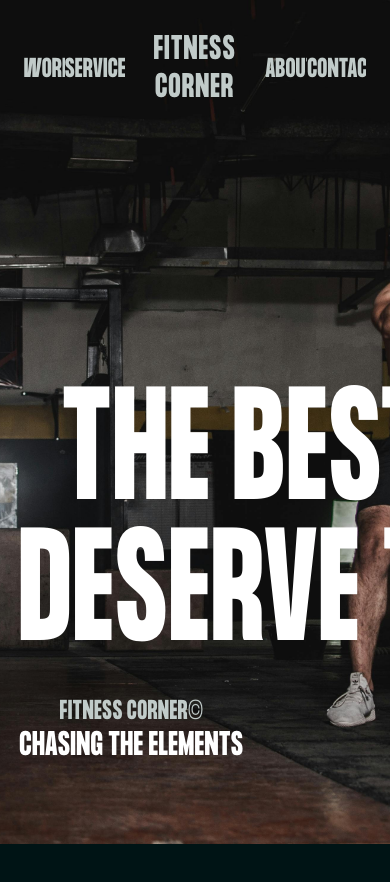
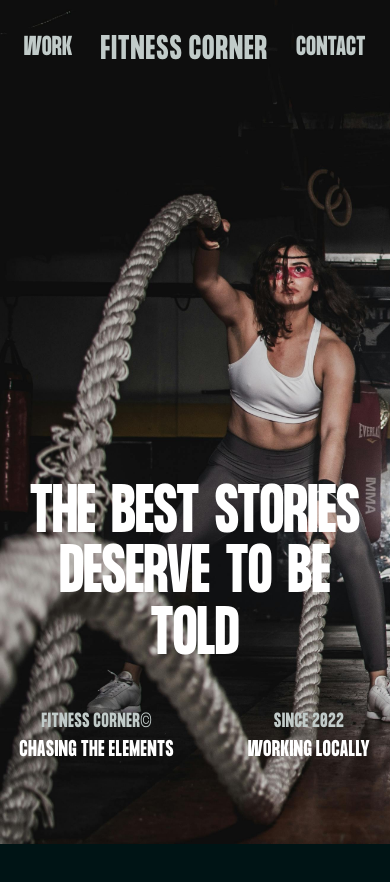
Before and after one commit to Deepson12/Gym-Website, a React (Vite) app: page / in a window 390 px wide. Shown: the top 882 px of the page. Built offline with nearby package versions, Linux system fonts and the light colour scheme.

Commit message:
feat: added text micro interactions along with responsive design

```diff
--- a/src/components/common/AnimatedText.jsx
+++ b/src/components/common/AnimatedText.jsx
@@ -4,7 +4,7 @@ import '../../styles/components.css'
 
 import gsap from 'gsap'
 
-const AnimatedText = ({content}) => {
+const AnimatedText = ({content, visible}) => {
   const textRef = useRef(null)
   const firstText = useRef(null)
 
@@ -43,12 +43,15 @@ const AnimatedText = ({content}) => {
   }
 
   return (
-    <div className='inline-block overflow-hidden h-8 cursor-pointer' onMouseEnter={handleHoverEnter} onMouseLeave={handleMouseLeave}>
+    <div className={`${visible}`}>
+
+    <div className={`inline-block overflow-hidden h-8 cursor-pointer`} onMouseEnter={handleHoverEnter} onMouseLeave={handleMouseLeave}>
         <div className='inline-flex flex-col' ref={textRef}>
             <span className='animated-text' ref={firstText}>{content}</span>
             <span className='animated-text' >{content}</span>
         </div>
     </div>
+    </div>
   )
 }
 
--- a/src/components/layout/Navbar.jsx
+++ b/src/components/layout/Navbar.jsx
@@ -8,9 +8,9 @@ const Navbar = () => {
   return (
     <nav className='fixed w-screen px-lg py-xl flex justify-between items-center z-20'>
         <AnimatedText content='Work'/>
-        <AnimatedText content='Services'/>
+        <AnimatedText content='Services' visible='hidden md:block'/>
         <h1 className='secondary-text text-text text-3xl'>Fitness Corner</h1>
-        <AnimatedText content='About'/>
+        <AnimatedText content='About' visible='hidden md:block'/>
         <AnimatedText content='Contact'/>
     </nav>
   )
--- a/src/components/sections/HeroSection.jsx
+++ b/src/components/sections/HeroSection.jsx
@@ -1,4 +1,4 @@
-import React, { useEffect, useRef } from 'react'
+import React, {  useEffect, useRef, useState } from 'react'
 import bgImg from '../../assets/img/bg-main.jpg'
 import AnimatedText from '../common/AnimatedText'
 
@@ -12,8 +12,22 @@ gsap.registerPlugin(ScrollTrigger)
 
 
 const HeroSection = () => {
+  const [scrolled, setScrolled] = useState(false)
+
+
   const titleRef = useRef(null)
   const boxRef = useRef(null)
+  const AnimTitleRef = useRef(null)
+  const AnimFirstRef = useRef(null)
+
+  const titleWord = 'The best stories <br/> deserve to be told'
+  const titleArrLength = titleWord.split(' ').length
+  const lastWord = titleWord.split(' ')[titleArrLength -1]
+  const otherWord = titleWord.split(' ').slice(0, -1);
+
+
+
+
 
   useEffect(()=>{
     let ctx = gsap.context(()=>{
@@ -26,28 +40,99 @@ const HeroSection = () => {
           scrub: 1
         }
       })
+
+
+      const handleScroll = ()=>{
+        const scrollPos = window.scrollY
+
+
+
+
+        if(scrollPos>0 && !scrolled) setScrolled(true)
+          else if(scrollPos === 0 && scrolled) setScrolled(false)
+
+
+
+      }
+
+      window.addEventListener('scroll', handleScroll)
+
+      return ()=> {
+        window.removeEventListener('scroll', handleScroll)
+      }
     })
 
 
     return ()=> ctx.revert();
-  },[])
+  },[scrolled])
+
+useEffect(() => {
+  let ctx = gsap.context(() => {
+    gsap.fromTo(
+      AnimTitleRef.current,
+      { y: scrolled ? '0%' : '-100%' },
+      {
+        y: scrolled ? '-100%' : '0%',
+        duration: 0.6,
+        ease: 'power3.inOut',
+        overwrite: 'auto',
+        delay: 0.3
+      }
+    );
+
+    gsap.fromTo(
+      AnimFirstRef.current,
+      { rotate: scrolled ? 0 : -10 },
+      {
+        rotate: scrolled ? -10 : 0,
+        duration: 0.6,
+        ease: 'power3.inOut',
+        overwrite: 'auto',
+      }, '<'
+    );
+
+
+  });
+
+  return () => ctx.revert();
+}, [scrolled]);
 
   return (
     <div ref={boxRef} className='relative font-formula h-screen overflow-hidden'>
-       <img src={bgImg} alt="" className='absolute w-full h-full object-cover'/>
+       <img src={bgImg} alt="" className='absolute w-full h-full object-cover object-[0%] md:object-center '/>
        <div className='h-full horizontal-center grid py-20 items-end w-9/10 '>
         <div>
         <h1 ref={titleRef} className='title-text text-center h-fit w-fit mx-auto'>
-          The best stories <br /> deserve to be told
+          {
+            otherWord.map((value, index)=>{
+              if(value === '<br/>'){
+                return <br key={index}/>
+              }else{
+
+                return (
+                  <div key={index} className='mx-2 md:mx-3 inline-flex'>{value}</div>
+                )
+              }
+            })
+
+
+
+          }
+          <div className='mx-2 md:mx-3  inline-flex overflow-hidden h-16 md:h-32 '>
+            <div className='inline-flex gap-1 flex-col' ref={AnimTitleRef}>
+              <div className='block leading-16 md:leading-32' ref={AnimFirstRef}>{lastWord}</div>
+              <div className='block leading-16 md:leading-32'>SEEN</div>
+            </div>
+          </div>
           </h1>
         <div className='mt-10 flex justify-between secondary-text'>
           <div className='flex flex-col'>
-            <h1 className='text-text text-2xl'>Fitness Corner©</h1>
-            <p className='text-white text-3xl'>Chasing the elements</p>
+            <h1 className='text-text text-lg md:text-2xl'>Fitness Corner©</h1>
+            <p className='text-white text-xl md:text-3xl'>Chasing the elements</p>
           </div>
           <div className='flex flex-col'>
-            <h1 className='text-text text-2xl'>Since 2022</h1>
-            <p className='text-white text-3xl'>Working locally</p>
+            <h1 className='text-text text-lg md:text-2xl'>Since 2022</h1>
+            <p className='text-white text-xl md:text-3xl'>Working locally</p>
           </div>
         </div>
         </div>
--- a/src/styles/components.css
+++ b/src/styles/components.css
@@ -4,7 +4,7 @@
 
 @layer components{
     .title-text{
-        @apply font-formula text-9xl text-white tracking-wide uppercase font-bold scale-y-[1.1] whitespace-nowrap
+        @apply font-formula text-6xl md:text-9xl text-white md:tracking-wide uppercase font-bold md:scale-y-[1.1] md:whitespace-nowrap
     }
 
     .animated-text{
--- a/src/styles/global.css
+++ b/src/styles/global.css
@@ -1,4 +1,6 @@
 @import "tailwindcss";
+
+
 
 
 body{
@@ -6,6 +8,7 @@ body{
     text-decoration: none;
     min-height: 100vh;
     overflow-x: hidden;
+
 }
 
 
```
